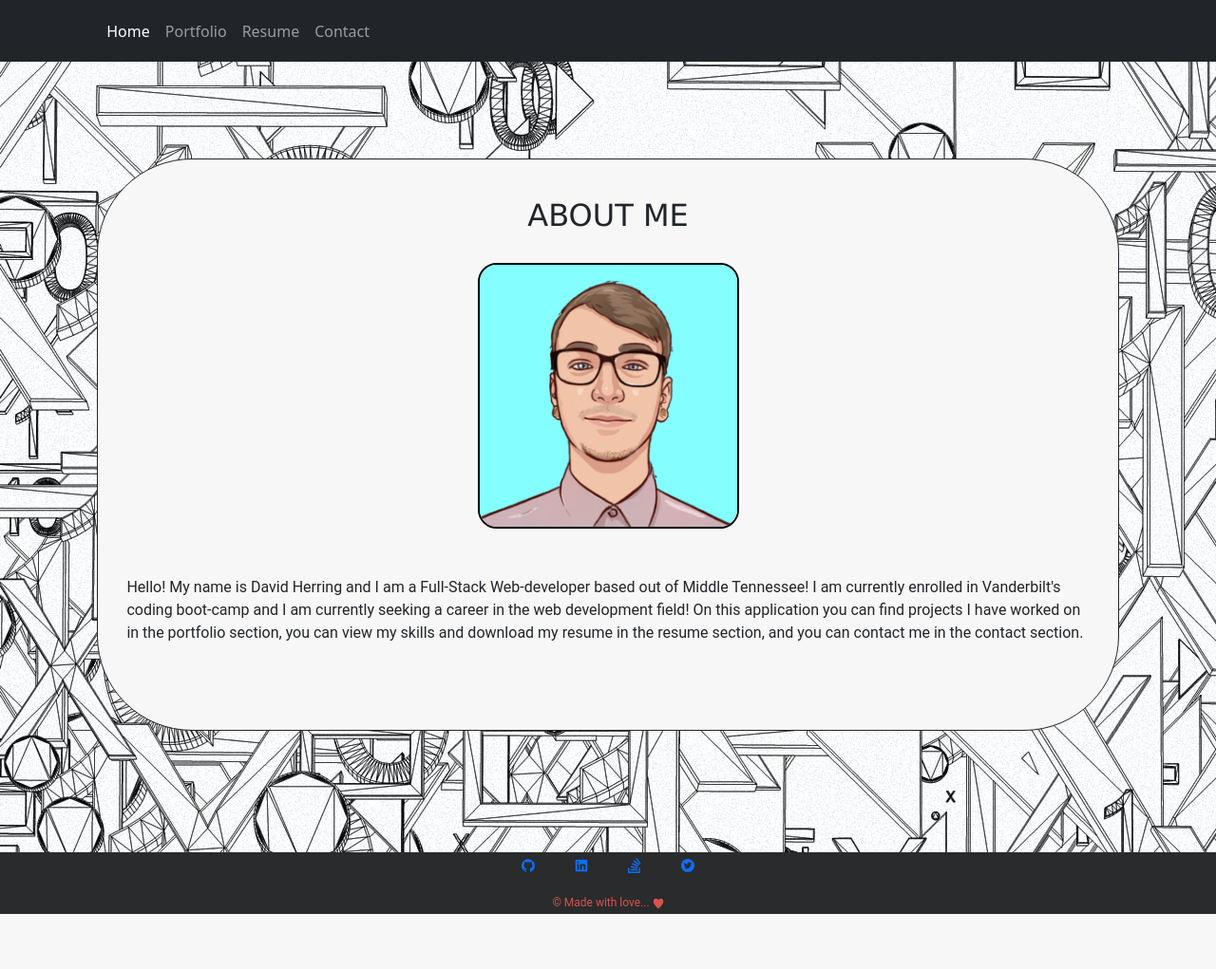
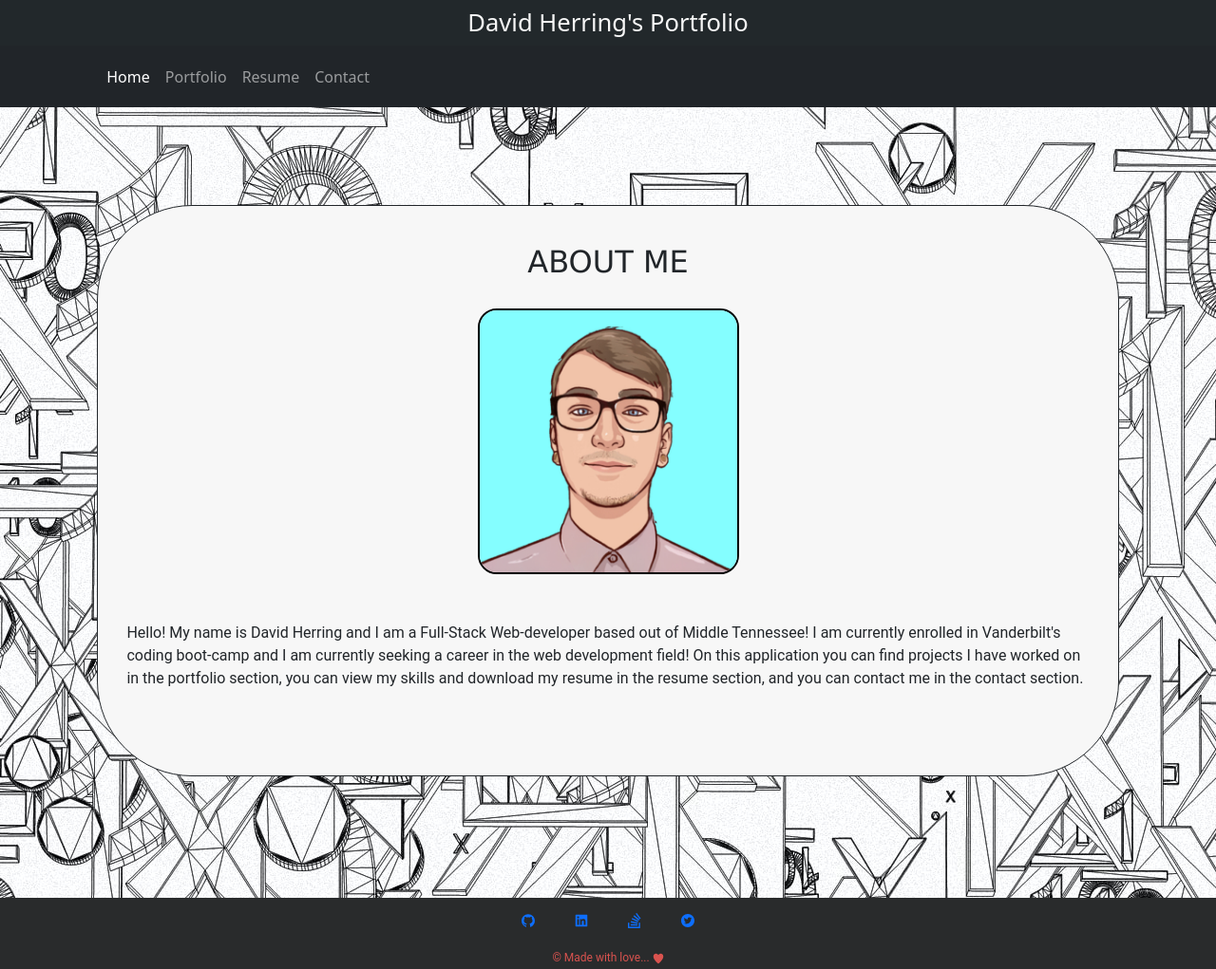
Before and after one commit to davidherring1998/david-herrings-portfolio, a React (Create React App) app: page / in a window 1280 px wide. Shown: the whole page at 95% size. Before the commit the page ends 963 px from the top, so only its background shows below. Built offline with nearby package versions, Linux system fonts and the light colour scheme.

Commit message:
adding header

```diff
--- a/src/components/footer.js
+++ b/src/components/footer.js
@@ -14,8 +14,8 @@ const styles = {
     backgroundColor: "#292b2c",
     color: "white",
     textAlign: "center",
-    height: "65px",
-    padding: "0px",
+    height: "75px",
+    paddingTop: "10px",
   },
   icon: {
     paddingRight: '20px',
--- a/src/components/nav.js
+++ b/src/components/nav.js
@@ -1,6 +1,7 @@
 import React from "react";
 import "bootstrap/dist/css/bootstrap.min.css";
 import { Navbar, Nav, Container } from "react-bootstrap";
+import "../styles/container.css"
 
 const styles = {
   name: {
@@ -12,12 +13,17 @@ const styles = {
   },
   bar: {
     height: '65px'
-  }
+  },
 };
 
 function NavTabs({ currentPage, handlePageChange }) {
   return (
     <div>
+      <div className="header">David Herring's Portfolio</div>
+
+
+
+
       <Navbar bg="dark" variant="dark" sticky="top" style={styles.bar}>
         <Container>
           <Navbar.Brand href="#" style={styles.name}>
--- a/src/styles/container.css
+++ b/src/styles/container.css
@@ -2,6 +2,14 @@ body {
     background-color: #f7f7f7;
     background-image: url(../assets/resource-database-rkQdROHIwFk-unsplash.jpg);
     background-repeat: no-repeat;
+}
+
+.header{
+    padding: 5px;
+    background-color:#22282b;
+    color:#f7f7f7;
+    text-align: center;
+    font-size: 2vw;
 }
 
 p {
```
Also changed, not shown: 1 other file (tests, documents, lock files or other folders).
